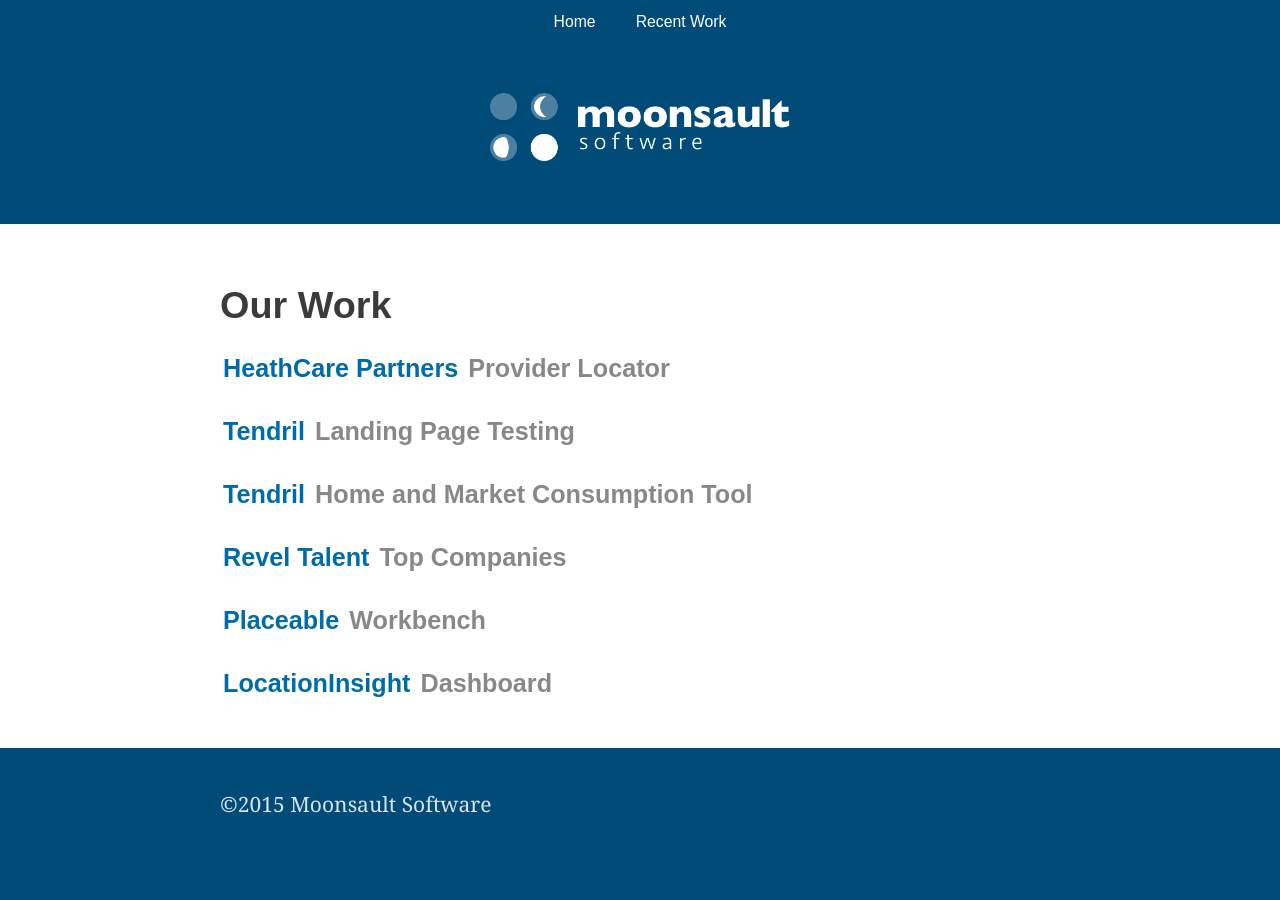
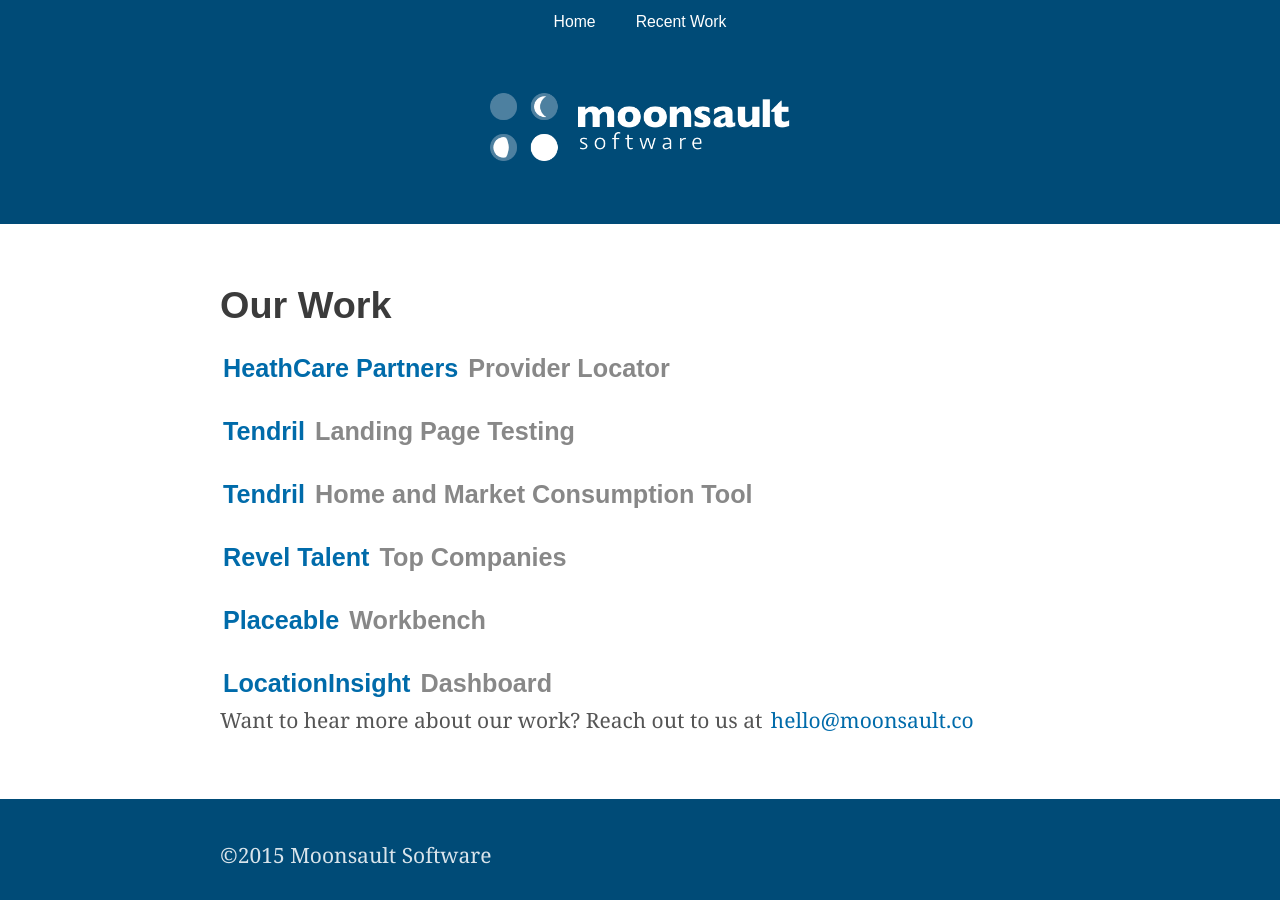
Before and after one commit to moonsaultco/moonsaultco.github.io, a Jekyll site: the page built from work/index.html, in a window 1280 px wide. Built offline with Jekyll 4.4.1, drawn with Linux system fonts in a browser that asks for light colours; nearby versions of some CDN libraries.

Commit message:
updating work section

```diff
--- a/_layouts/work-layout.html
+++ b/_layouts/work-layout.html
@@ -26,7 +26,7 @@
       {% endfor %}
 
 
-      <p>Want to hear more? Reach out to us at <a href="&#109;&#97;&#x69;l&#x74;o:h&#x65;l&#108;o&#64;&#109;&#x6F;&#x6F;&#x6E;&#x73;a&#117;l&#x74;&#x2E;&#99;&#111;">h&#x65;l&#108;o&#64;&#109;&#x6F;&#x6F;&#x6E;&#x73;a&#117;l&#x74;&#x2E;&#99;&#111;</a></p>
+      <p>Want to hear more? Reach out to us at <a href="mailto:hello@moonsault.co">hello@moonsault.co</a></p>
 
   </div>
 
--- a/work/index.html
+++ b/work/index.html
@@ -1,5 +1,6 @@
 ---
 layout: default
+title: "Recent Work"
 ---
 <section  class="white">
 
@@ -22,5 +23,7 @@
       </div>
     {% endif %}
   {% endfor %}
+
+  <p>Want to hear more about our work? Reach out to us at <a href="mailto:hello@moonsault.co">hello@moonsault.co</a></p>
   </div>
 </section>
```
